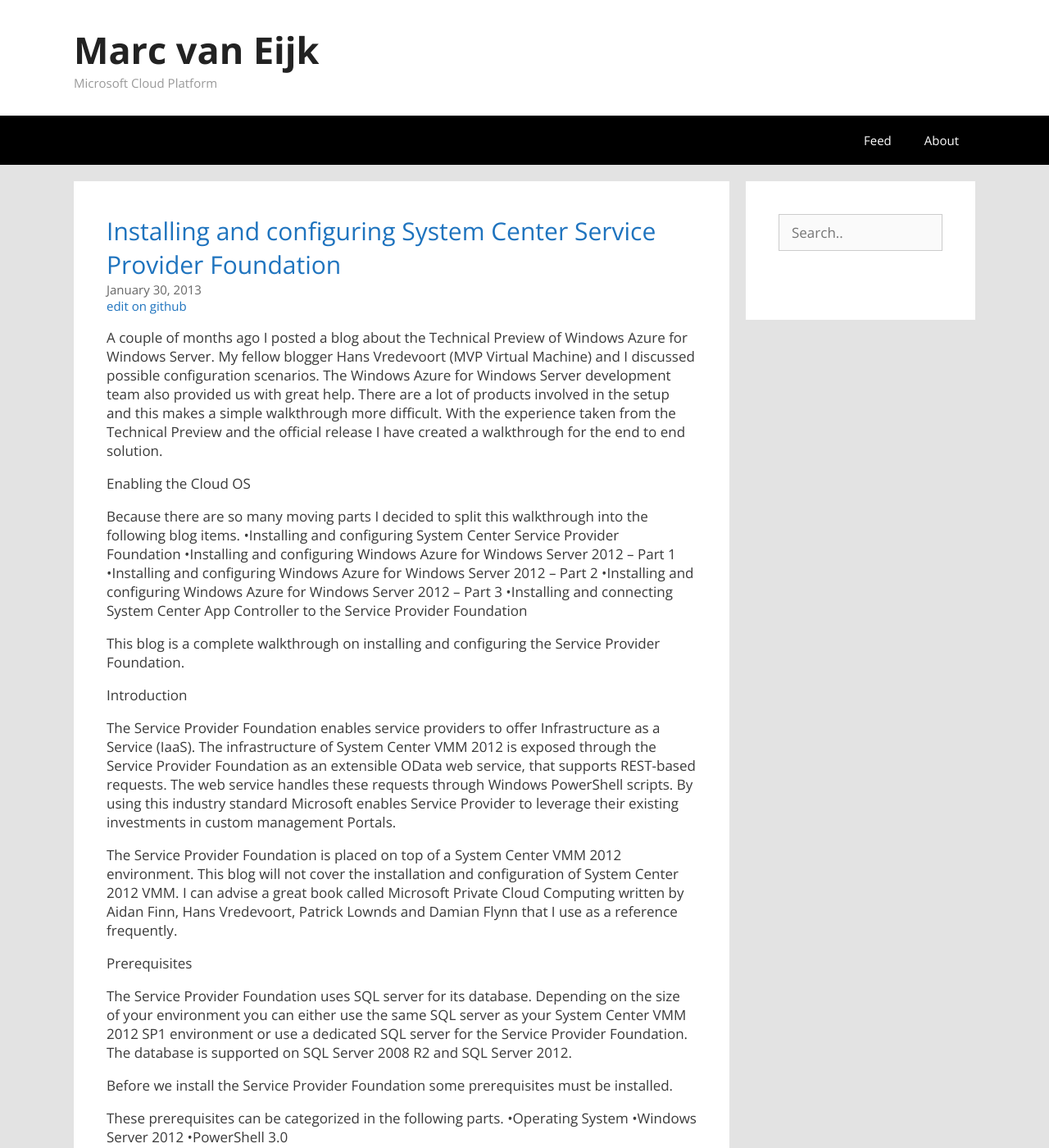
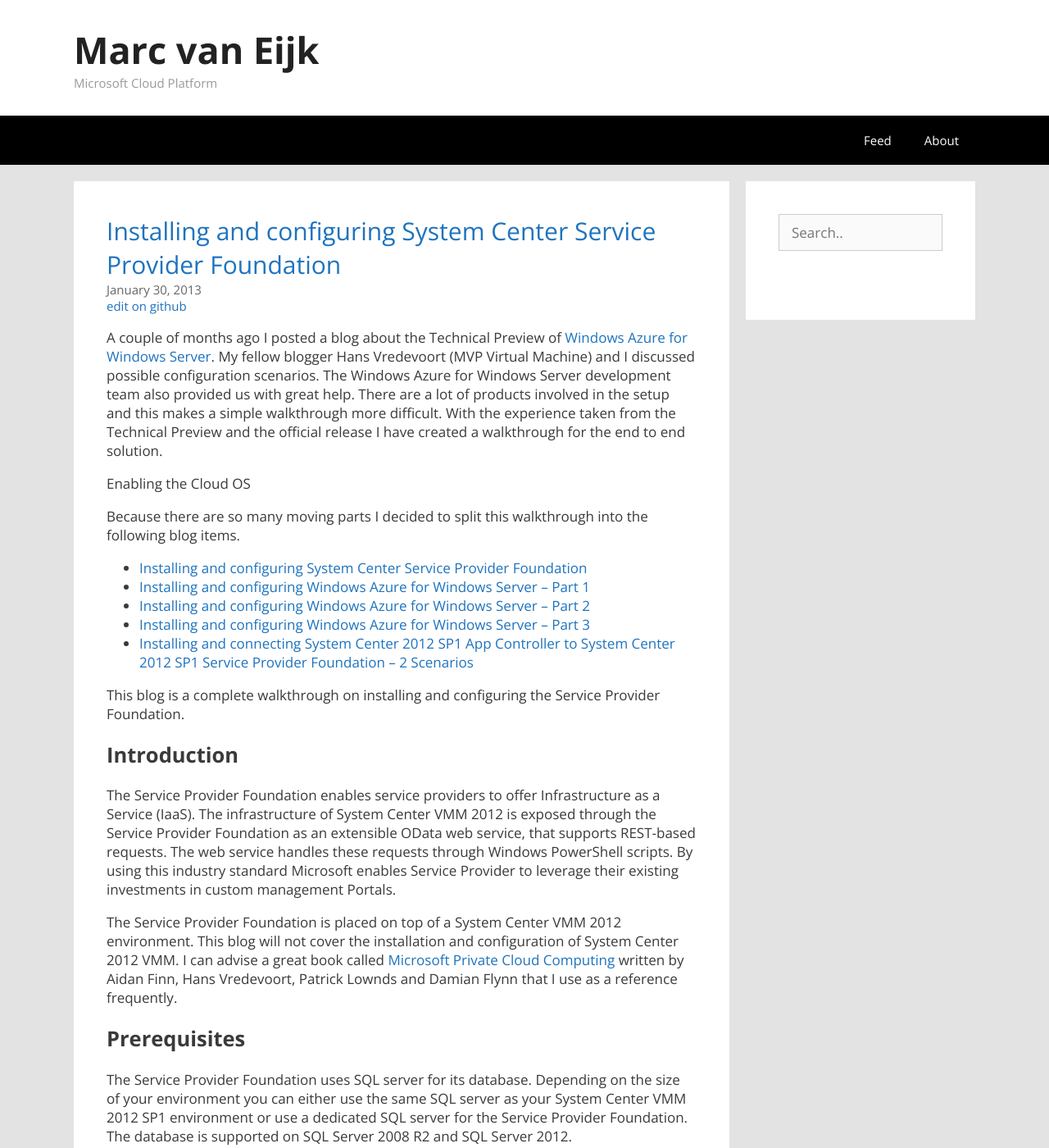
Before and after one commit to marcvaneijk/marcvaneijk.old, a Jekyll site: the page built from _posts/2013-01-30-spf.md, in a window 1280 px wide and 1400 px high. Shown: the whole window at 82% size. Built offline with Jekyll 4.4.1, drawn with Linux system fonts in a browser that asks for light colours; nearby versions of some CDN libraries; some of the changed text lies outside the part shown.

Commit message:
Update 2013-01-30-spf.md

````diff
--- a/_posts/2013-01-30-spf.md
+++ b/_posts/2013-01-30-spf.md
@@ -5,48 +5,48 @@ author: Marc van Eijk
 title: Installing and configuring System Center Service Provider Foundation
 tags: Hosting Service Providers, Marc van Eijk, multitenancy, Service Provider Foundation, SPF
 ---
-A couple of months ago I posted a blog about the Technical Preview of Windows Azure for Windows Server. My fellow blogger Hans Vredevoort (MVP Virtual Machine) and I discussed possible configuration scenarios. The Windows Azure for Windows Server development team also provided us with great help. There are a lot of products involved in the setup and this makes a simple walkthrough more difficult. With the experience taken from the Technical Preview and the official release I have created a walkthrough for the end to end solution.
+A couple of months ago I posted a blog about the Technical Preview of [Windows Azure for Windows Server](/2012/11/09/wa4ws). My fellow blogger Hans Vredevoort (MVP Virtual Machine) and I discussed possible configuration scenarios. The Windows Azure for Windows Server development team also provided us with great help. There are a lot of products involved in the setup and this makes a simple walkthrough more difficult. With the experience taken from the Technical Preview and the official release I have created a walkthrough for the end to end solution.
 
 Enabling the Cloud OS
 
 Because there are so many moving parts I decided to split this walkthrough into the following blog items.
-•Installing and configuring System Center Service Provider Foundation
-•Installing and configuring Windows Azure for Windows Server 2012 – Part 1
-•Installing and configuring Windows Azure for Windows Server 2012 – Part 2
-•Installing and configuring Windows Azure for Windows Server 2012 – Part 3
-•Installing and connecting System Center App Controller to the Service Provider Foundation
+
+- [Installing and configuring System Center Service Provider Foundation](/2013/01/30/spf)
+- [Installing and configuring Windows Azure for Windows Server – Part 1](/2013/02/12/wa4ws1)
+- [Installing and configuring Windows Azure for Windows Server – Part 2](/2013/03/24/wa4ws2)
+- [Installing and configuring Windows Azure for Windows Server – Part 3](/2013/03/27/wa4ws3)
+- [Installing and connecting System Center 2012 SP1 App Controller to System Center 2012 SP1 Service Provider Foundation – 2 Scenarios](/2013/06/08/spfac)
 
 This blog is a complete walkthrough on installing and configuring the Service Provider Foundation.
 
-Introduction
+## Introduction
 
 The Service Provider Foundation enables service providers to offer Infrastructure as a Service (IaaS). The infrastructure of System Center VMM 2012 is exposed through the Service Provider Foundation as an extensible OData web service, that supports REST-based requests. The web service handles these requests through Windows PowerShell scripts. By using this industry standard Microsoft enables Service Provider to leverage their existing investments in custom management Portals.
 
-The Service Provider Foundation is placed on top of a System Center VMM 2012 environment. This blog will not cover the installation and configuration of System Center 2012 VMM. I can advise a great book called Microsoft Private Cloud Computing written by Aidan Finn, Hans Vredevoort, Patrick Lownds and Damian Flynn that I use as a reference frequently.
+The Service Provider Foundation is placed on top of a System Center VMM 2012 environment. This blog will not cover the installation and configuration of System Center 2012 VMM. I can advise a great book called [Microsoft Private Cloud Computing](http://www.amazon.com/gp/product/1118251474/ref=as_li_tf_il?ie=UTF8&tag=httpwwwhyp0c8-20&linkCode=as2&camp=1789&creative=9325&creativeASIN=1118251474) written by Aidan Finn, Hans Vredevoort, Patrick Lownds and Damian Flynn that I use as a reference frequently.
 
-Prerequisites
+## Prerequisites
 
 The Service Provider Foundation uses SQL server for its database. Depending on the size of your environment you can either use the same SQL server as your System Center VMM 2012 SP1 environment or use a dedicated SQL server for the Service Provider Foundation. The database is supported on SQL Server 2008 R2 and SQL Server 2012.
 
-Before we install the Service Provider Foundation some prerequisites must be installed.
+Before we install the Service Provider Foundation some prerequisites must be installed. These prerequisites can be categorized in the following parts.
 
-These prerequisites can be categorized in the following parts.
-•Operating System •Windows Server 2012
-•PowerShell 3.0
-
-•System Center VMM SP1 •System Center VMM SP1 console
-
-•Web Server IIS Server Role •IIS Management > Scripts and Tools
-•IIS Security > Basic Security
-•IIS Security > Windows Authentication
-•IIS Application Development > ASP.NET 4.5
-
-•Windows Features •.NET Framework 4.5 Features > WCF Services > HTTP Activation
-•Management OData IIS Extension
-
-•Downloads •WCF Data Services 5.0 for OData V3
-•ASP.NET MVC 4
-
+- Operating System
+ * Windows Server 2012
+ * PowerShell 3.0
+- System Center VMM SP1
+ * System Center VMM SP1 console
+- Web Server IIS Server Role
+ * IIS Management > Scripts and Tools
+ * IIS Security > Basic Security
+ * IIS Security > Windows Authentication
+ * IIS Application Development > ASP.NET 4.5
+- Windows Features
+ * .NET Framework 4.5 Features > WCF Services > HTTP Activation
+ * Management OData IIS Extension
+- Downloads
+ * WCF Data Services 5.0 for OData V3
+ * ASP.NET MVC 4
 
 When you have configured Windows Server 2012 with an IP address, applied Windows Updates and introduced the server as member to the same domain that your System Center VMM environment is running in, you are ready to install the prerequisites. The first requirement is the installation of the System Center VMM console. You can install the console from the System Center 2012 VMM SP1 installation media.
 
@@ -58,29 +58,34 @@ Now you can install the required features and roles by opening Add Roles and Fea
 
 You can also install these roles and features by running the following PowerShell command.
 
+```
 Install-WindowsFeature Web-Server, Web-WebServer, Web-Common-Http, Web-Default-Doc, Web-Dir-Browsing, Web-Http-Errors, Web-Static-Content, Web-Health, Web-Http-Logging, Web-Request-Monitor, Web-Http-Tracing, Web-Performance, Web-Stat-Compression, Web-Security, Web-Filtering, Web-Basic-Auth, Web-Windows-Auth, Web-App-Dev, Web-Net-Ext45, Web-Asp-Net45, Web-ISAPI-Ext, Web-ISAPI-Filter, Web-Mgmt-Tools, Web-Mgmt-Console, Web-Scripting-Tools, NET-Framework-45-ASPNET, NET-WCF-HTTP-Activation45, ManagementOdata, WAS, WAS-Process-Model, WAS-Config-APIs
+```
 
 PowerShell Install-WindowsFeature
 
 Two requirements are not included in the Windows Server 2012 operating system. The installation of these requirements is straightforward.
-•WCF Data Services 5.0 for OData V3
-•ASP.NET MVC 4
+
+- [WCF Data Services 5.0 for OData V3](http://www.microsoft.com/en-us/download/details.aspx?id=29306)
+- [ASP.NET MVC 4](http://www.microsoft.com/en-us/download/details.aspx?id=30683)
 
 The Service Provider Foundation install wizard will verify that all roles and features are installed correctly.
 
-Required user accounts
+## Required user accounts
 
 We need to create a domain user account for the Service Provider Foundation application pools and three domain groups that will be used for the permissions on the individual virtual directories created by the installer.
 
 In this example I have created a service account
-•domainSvc_Spf
+
+- domainSvc_Spf
 
 And the following domain groups
-•domainSpf_Admins
-•domainSpf_Provider
-•domainSpf_VMM
 
-Certificates
+- domainSpf_Admins
+- domainSpf_Provider
+- domainSpf_VMM
+
+## Certificates
 
 The Service Provider Foundation provides an extensible OData web service. Communications to this web service can and should be encrypted by SSL. SSL requires certificates. The Service Provider Foundation allows for self-singed certificates (for testing purposes) and certificates issued by a standalone Certificate Authority, an enterprise Certificate Authority or a public Certificate Authority. The Service Provider Foundation requires a default web server certificate.
 
@@ -104,7 +109,7 @@ Create SelfSigned Cert P3
 
 Please keep in mind that the self-signed certificate will not be trusted by another operating system that initiates a request to the web service. For testing purposes you can add the self-signed certificate to the trusted root certificate certificates in the computer store of the requesting operating system.
 
-Installation
+## Installation
 
 The Service Provider Foundation setup is added to the System Center Orchestrator SP1 media. The System Center Orchestrator 2012 SP1 installer also allows you to install the Service Provider Foundation.
 
@@ -134,14 +139,15 @@ In the Configure the VMM Web Service specify the domainSpf_VMM group in the virt
 
 12 AppPool VMM
 
-Post installation
+## Post installation
 
 In the following blog I will explain how to setup Windows Azure for Windows Server. For correct functionality additional permissions must be configured for the service account (domainSvc_Spf).
 
 The SPF service account that is configured as Application Pool Identity of the Service Provider Foundation virtual directories needs to be added as a member of the following local groups on the server where the Service Provider Foundation is installed.
-•SPF_Admin
-•SPF_Provider
-•SPF_VMM
+
+- SPF_Admin
+- SPF_Provider
+- SPF_VMM
 
 15 Set permissions for Spf Service Account on SPF server
 
@@ -161,18 +167,16 @@ The service account will need the Sysadmin role in SQL Server. Open the properti
 
 18 Set permissions for Spf Service Account in SQL
 
-Update Rollup 1 changes App Pool Identity
+## Update Rollup 1 changes App Pool Identity
 
 When you install System Center Orchestrator 2012 SP1 Update Rollup 1 on the Service Provider Foundation server the VMM App Pool Identity is changed from the domain service account (domainSvc_Spf) to Network Service.
 
 05-IIS-after-update
 
-You need to change the App Pool Identity back to the service account (domainSvc_Spf). You can find a complete walkthrough on this step in my previous blog System Center 2012 SP1 Update Rollup 1 breaks Service Provider Foundation connectivity in Windows Azure for Windows Server.
+You need to change the App Pool Identity back to the service account (domainSvc_Spf). You can find a complete walkthrough on this step in my previous blog [System Center 2012 SP1 Update Rollup 1 breaks Service Provider Foundation connectivity in Windows Azure for Windows Server](/2013/01/27/ur1).
 
-More information
+## More information
 
-Enabling Hosted IaaS Clouds for Service Providers Using Microsoft System Center 2012 SP1 with Windows Server 2012
-
-Service Provider Foundation on TechNet
-
-Cloud Resource Management with System Center 2012 Service Pack 1 (SP1) – Orchestrator and Service Provider Foundation
+- [Enabling Hosted IaaS Clouds for Service Providers Using Microsoft System Center 2012 SP1 with Windows Server 2012](http://channel9.msdn.com/Events/TechEd/NorthAmerica/2012/MGT326)
+- [Service Provider Foundation on TechNet](http://technet.microsoft.com/en-us/library/jj642895.aspx)
+- [Cloud Resource Management with System Center 2012 Service Pack 1 (SP1) – Orchestrator and Service Provider Foundation](http://social.technet.microsoft.com/wiki/contents/articles/13310.cloud-resource-management-with-system-center-2012-service-pack-1-sp1-orchestrator-and-service-provider-foundation.aspx)
````
